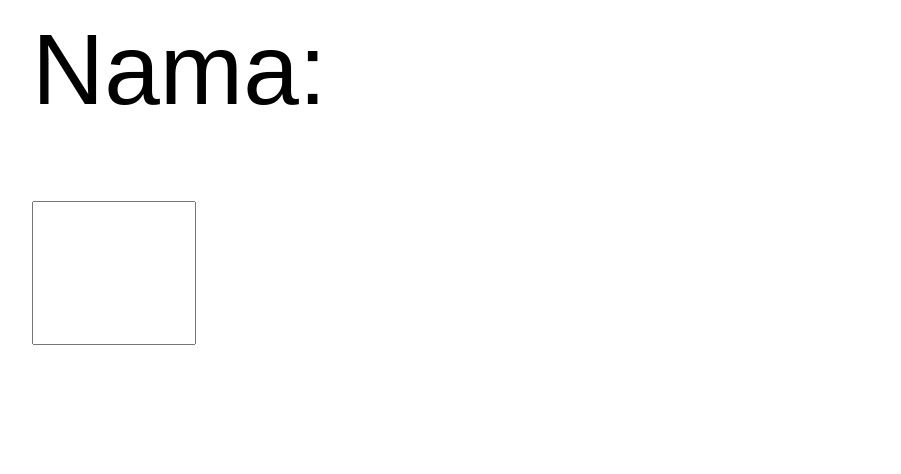
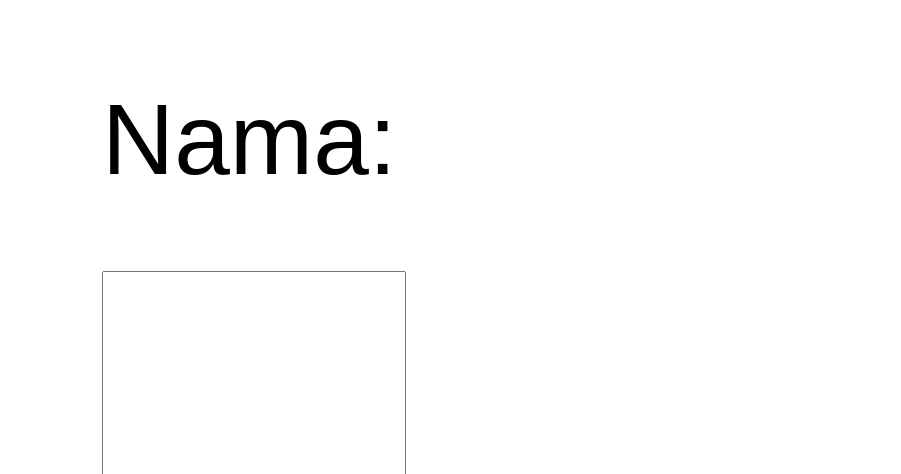
Before and after one commit to risasirtigasaudara-arch/form-project, a website: page index.html in a window 1280 px wide. Shown: the part 326-800 px from the top of the page, without its empty margins (6-907 px from the left). Drawn offline with Linux system fonts and the light colour scheme.

Commit message:
Update index.html

```diff
--- a/index.html
+++ b/index.html
@@ -8,7 +8,7 @@
     body {
       font-family: Arial, sans-serif;
       font-size: 120px;
-      padding: 30px;
+      padding: 100px;
     }
 
     h2 {
@@ -21,7 +21,7 @@
 
     input {
       font-size: 70px;
-      padding: 30px;
+      padding: 100px;
       width: 100px;
       margin-top: 70px;
     }
```
